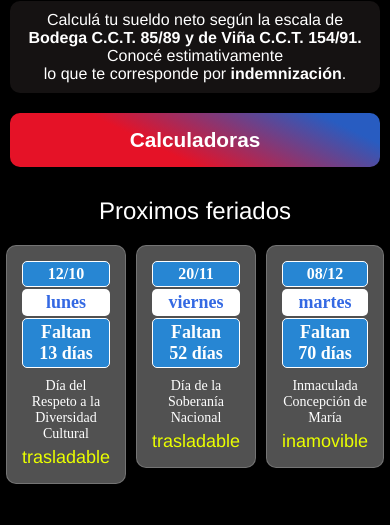
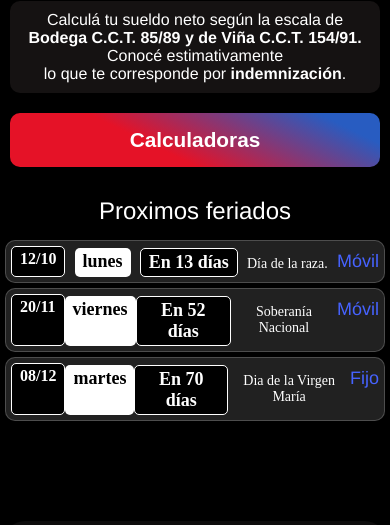
Before and after one commit to alex2unde/calc-mi-salario, a website: page index.html in a window 390 px wide. Shown: the part 319-844 px from the top of the page. Drawn offline with nearby package versions, Linux system fonts and the light colour scheme.

Commit message:
cambio de diseño feriados y foto cochechador en tamaño.

```diff
--- a/css/Estylos.css
+++ b/css/Estylos.css
@@ -13,7 +13,7 @@
   --cuadro-selecInput: rgba(0, 0, 0, 0.39);
   --borde-form: #888888;
   --tiulo-feriado: #ffff;
-  --feriado-tipo: rgb(234, 255, 0);
+  --feriado-tipo: rgb(70 99 255);
   --tarjeta-feriado: #515151;
   --fondo-parrafo: #151212;
   --fondo-informacion-legal: #0d0c0c;
@@ -517,7 +517,7 @@ body {
 }
 
 .fecha-badge {
-  background: #2786d3;
+  background: #000000;
   color: white;
   padding: 3px 8px;
   border-radius: 5px;
@@ -541,7 +541,7 @@ body {
 
 .dia-nombre {
   font-size: 18px;
-  color: rgb(52, 105, 227);
+  color: rgb(0, 0, 0);
   font-weight: bold;
   border-radius: 5px;
   padding: 3px 8px;
@@ -556,7 +556,7 @@ body {
   font-weight: bold;
   border-radius: 5px;
   padding: 3px 8px;
-  background: #2786d3;
+  background: #000000;
   margin-top: 2px;
   margin-bottom: 0px;
   border: 1px solid #ffffff;
@@ -1710,8 +1710,7 @@ svg .svgGmail {
   justify-content: center;
   justify-items: center;
 
-  background-color: var(--fondo-tajeta-legal);
-  backdrop-filter: blur(12px);
+  background-color: #24232300;
   color: var(--color-texto);
   border: 2px solid var(--borde-form);
   box-shadow: #000000 0px 0px 5px;
@@ -2372,6 +2371,7 @@ summary ::hover {
   .img-viña-card {
     width: 98%;
     border-radius: 10px;
+    height: 231px;
   }
   /* botones para ir a las paginas de la calculadora */
   .div-btns-calculadoras {
@@ -2419,9 +2419,12 @@ summary ::hover {
 
   #contenedor-feriados {
     display: flex;
-    gap: 10px;
+    flex-direction: column;
+    gap: 5px;
     justify-content: center;
-    margin-top: 20px;
+    margin-top: 10px;
+    width: 100%;
+    padding: 5px;
   }
   .div-feriados {
     display: flex;
@@ -2430,7 +2433,7 @@ summary ::hover {
     justify-content: center;
     margin-top: 20px;
     margin: 10px;
-    background-color: var(--cuadro-selecInput);
+    width: 100%;
   }
   .titulo-feriados {
     font-size: 24px;
@@ -2453,15 +2456,13 @@ summary ::hover {
   }
   .tarjeta-feriado {
     display: flex;
-    flex-direction: column;
-    background: var(--tarjeta-feriado);
-    backdrop-filter: blur(10px);
+    flex-direction: row;
+    min-width: 100%;
+
+    background: #51515169;
     border: 1px solid rgba(255, 255, 255, 0.2);
     border-radius: 10px;
-    padding: 15px;
-    text-align: center;
-    max-width: 124px;
-    justify-content: space-between;
+    padding: 5px;
   }
 
   .h2-informacion {
@@ -2683,7 +2684,7 @@ summary ::hover {
     font-size: 17px;
     border-radius: 10px;
     border: 2px solid var(--borde-form);
-    background-color: var(--fondo-tajeta-legal);
+    background-color: #24232300;
     backdrop-filter: blur(12px);
     font-family: "verdana";
     box-shadow: #000000 0px 0px 5px;
--- a/js/controlador-landing.js
+++ b/js/controlador-landing.js
@@ -98,20 +98,20 @@ function obtenerFeriados() {
   const feriados2026 = [
     {
       fecha: "2026-10-12",
-      nombre: "Día del Respeto a la Diversidad Cultural",
-      tipo: "trasladable",
+      nombre: "Día de la raza.",
+      tipo: "Móvil",
     },
     {
       fecha: "2026-11-20",
-      nombre: "Día de la Soberanía Nacional",
-      tipo: "trasladable",
+      nombre: "Soberanía Nacional",
+      tipo: "Móvil",
     },
     {
       fecha: "2026-12-08",
-      nombre: "Inmaculada Concepción de María",
-      tipo: "inamovible",
+      nombre: "Dia de la Virgen María",
+      tipo: "Fijo",
     },
-    { fecha: "2026-12-25", nombre: "Navidad", tipo: "inamovible" },
+    { fecha: "2026-12-25", nombre: "Navidad", tipo: "Fijo" },
   ];
 
   const feriadosFuturos = feriados2026.filter(
@@ -143,7 +143,7 @@ function renderizarFeriados(listaFeriados) {
             <div class="tarjeta-feriado">
                 <span class="fecha-badge">${dia}/${mes}</span>
                 <p class="dia-nombre">${nombreDia}</p>
-                ${faltanDias === 0 ? '<p class="faltan-dias">Hoy</p>' : `<p class="faltan-dias">Faltan ${faltanDias} días</p>`}
+                ${faltanDias === 0 ? '<p class="faltan-dias">Hoy</p>' : `<p class="faltan-dias">En ${faltanDias} días</p>`}
                 <p class="feriado-nombre">${feriado.nombre}</p>
                 <small class="feriado-tipo">${feriado.tipo}</small>
             </div>
```
